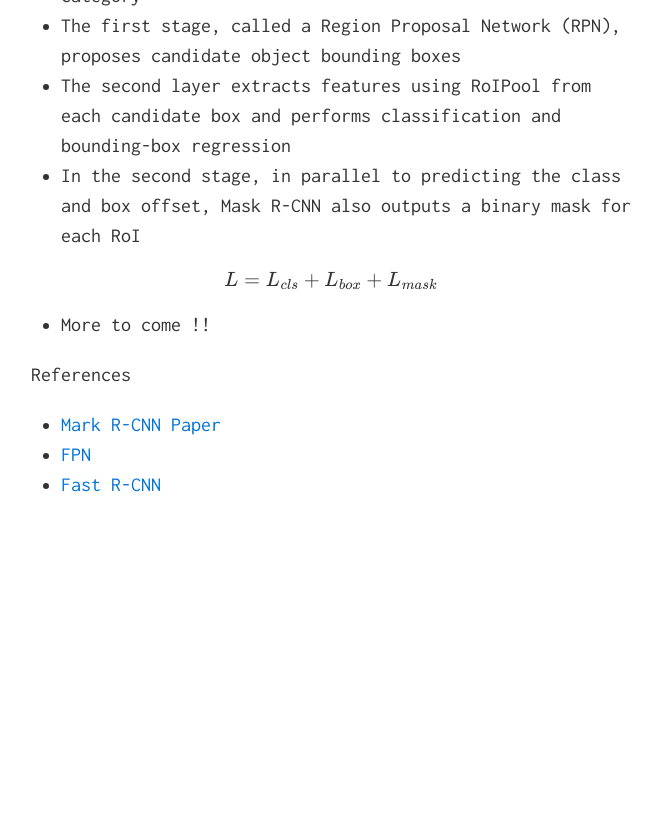
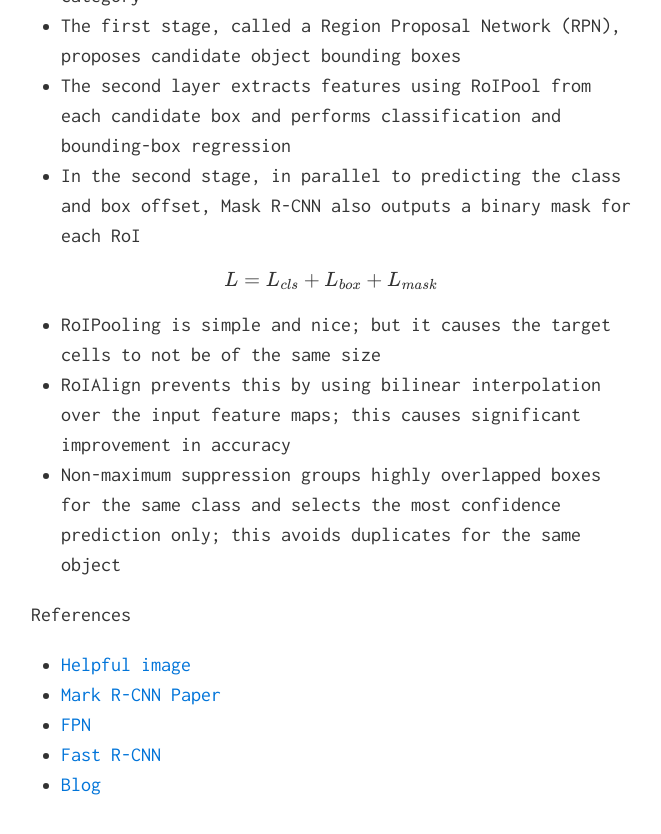
Before and after one commit to divyanshk/Papers-Blogs, a Jekyll site: the page built from index.md, in a window 1280 px wide and 900 px high, scrolled down 7668 px. Shown: the top 834 px of the window, without its empty margins (309-970 px from the left). Built offline with Jekyll 4.4.1, drawn with Linux system fonts in a browser that asks for light colours; formulas are drawn with MathJax 3; before the commit the page ends 8268 px from its top, so only the background shows below that.

Commit message:
mask rcnn

```diff
--- a/index.md
+++ b/index.md
@@ -152,9 +152,13 @@ References
 
 $$ L = L_{cls} + L_{box} + L_{mask} $$
 
-* More to come !!
+* RoIPooling is simple and nice; but it causes the target cells to not be of the same size
+* RoIAlign prevents this by using bilinear interpolation over the input feature maps; this causes significant improvement in accuracy
+* Non-maximum suppression groups highly overlapped boxes for the same class and selects the most confidence prediction only; this avoids duplicates for the same object
 
 References
+* [Helpful image](https://cdn-images-1.medium.com/max/2600/1*M_ZhHp8OXzWxEsfWu2e5EA.png)
 * [Mark R-CNN Paper](https://arxiv.org/abs/1703.06870)
 * [FPN](https://arxiv.org/pdf/1612.03144.pdf)
 * [Fast R-CNN](https://arxiv.org/pdf/1504.08083.pdf)
+* [Blog](https://medium.com/@jonathan_hui/image-segmentation-with-mask-r-cnn-ebe6d793272)
```
